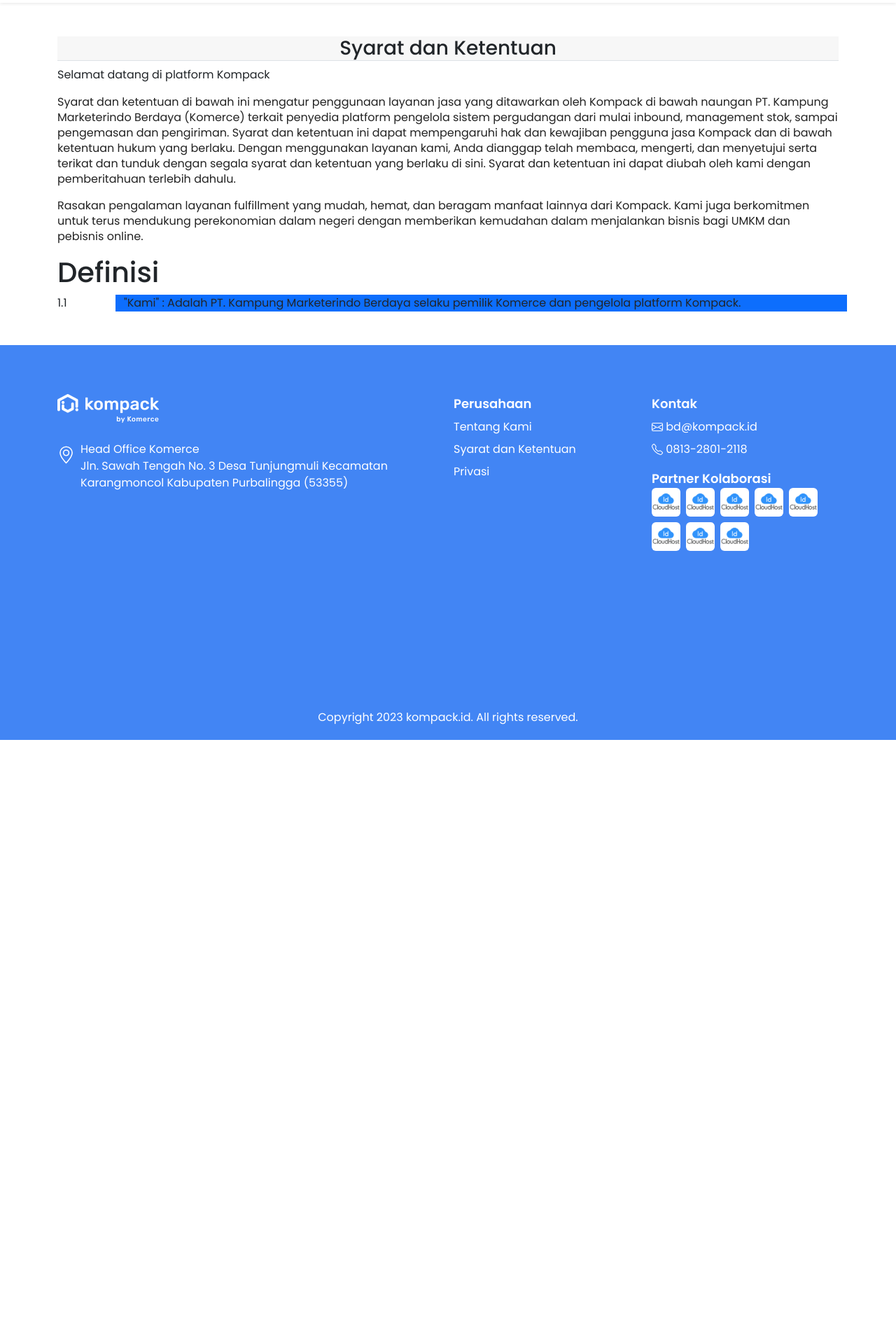
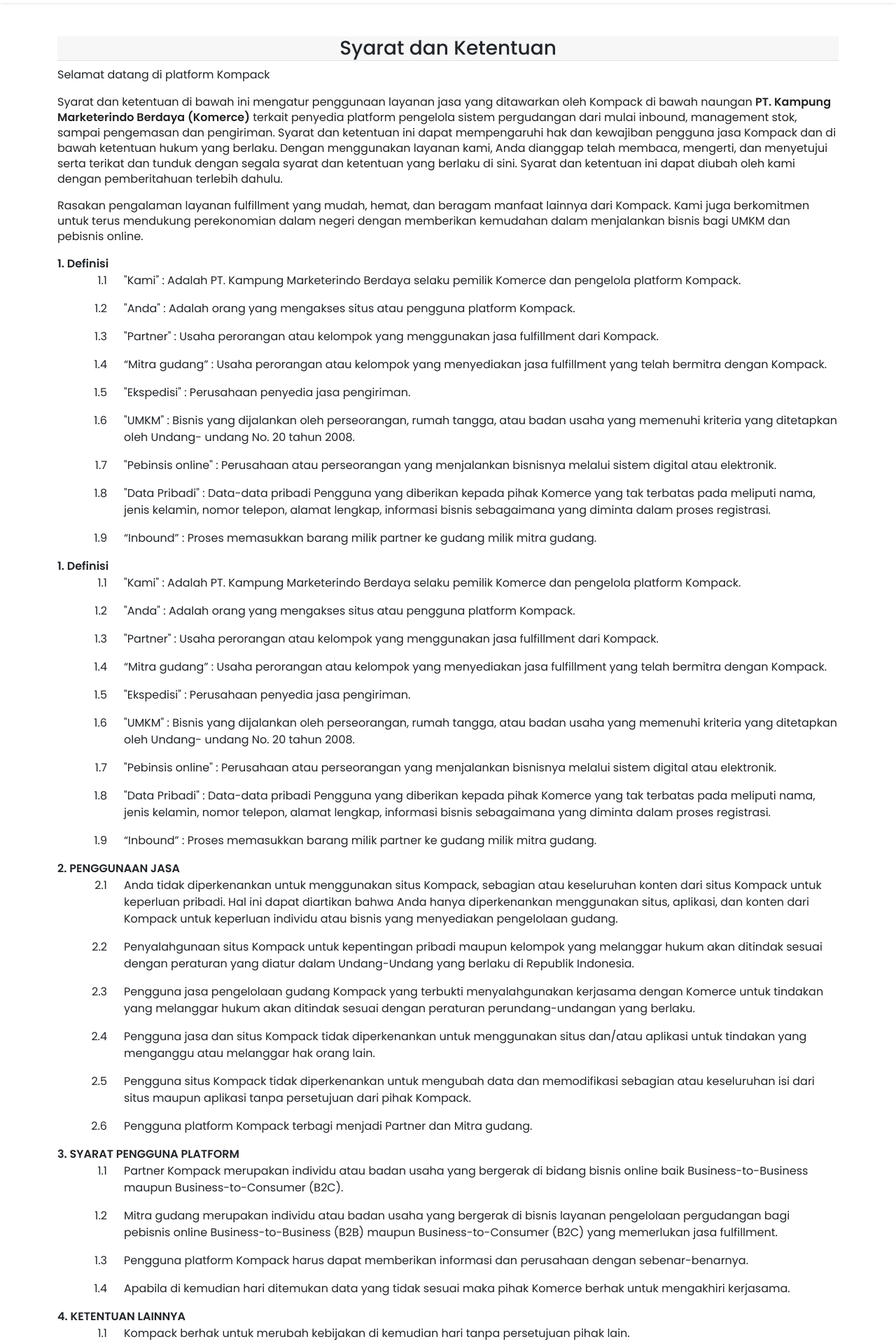
Before and after one commit to rizkiramadhanx/kompack-clone, a Nuxt app: page /syarat in a window 1280 px wide. Shown: the part 60-1980 px from the top of the page at 70% size. Before the commit the page ends 1117 px from the top, so only its background shows below. Built offline with nearby package versions, Linux system fonts and the light colour scheme.

Commit message:
feat : page kebijakan and mitra

```diff
--- a/pages/kebijakan.vue
+++ b/pages/kebijakan.vue
@@ -1,21 +1,72 @@
 <template>
-  <div class="d-flex py-5 bg-primary">
-    <div class="d-flex">
-      <div>Halo</div>
-      <div>Halo 1</div>
-      <div>Halo 2</div>
-    </div>
-  </div>
+  <section class="container mt-5 mb-5 border-bottom">
+    <h2 class="text-center title_kebijakan fs-3 border-bottom">
+      Syarat dan Ketentuan
+    </h2>
+    <p>
+      <b>PT. Kampung Marketerindo Berdaya</b> yang kemudian disebut “Kompack”
+      atau “Kami” adalah pemilik konten, grafis, dan pengembang dari situs dan
+      platform Kompack. Kami berkomitmen untuk melindungi dan menghargai privasi
+      dan informasi pribadi maupun perusahaan yang kami miliki.
+    </p>
+    <p>
+      Anda wajib membaca dan memahami Kebijakan Privasi kami sebelum menggunakan
+      layanan Kompack. Dengan menggunakan layanan Kompack, kami menganggap Anda
+      telah setuju dengan Kebijakan Privasi Kami.
+    </p>
+    <b>PEROLEHAN DATA</b>
+    <p>Kompack memperoleh data pribadi maupun perusahaan melalui:</p>
+    <ul>
+      <li>Pencatatan data secara otomatis</li>
+      <li>Registrasi online</li>
+      <li>Sumber informasi lainnya</li>
+    </ul>
+    <b>PENGGUNAAN DATA</b>
+    <p>Data-data yang telah diperloleh akan digunakan untuk:</p>
+    <ul>
+      <li>Melakukan komunikasi dalam rangka penawaran jasa Kompack</li>
+      <li>
+        Melakukan komunikasi koordinasi antar pihak Kompack dengan partner dan
+        mitra gudang
+      </li>
+      <li>Menyebarkan informasi dan promosi Kompack</li>
+      <li>
+        Sebagai database kontak partner dan mitra gudang, calon partner dan
+        mitra gudang, ex-partner dan ex-mitra gudang,
+      </li>
+      <li>Pengisian data pada form Kompack</li>
+      <li>Registrasi online Sumber informasi lainnya</li>
+    </ul>
+    <b>JAMINANAN KEAMANAN DATA</b>
+    <p>
+      Kompack menjamin kerahasiaan dan keamanan data pribadi maupun bisnis dari
+      pihak-pihak lain yang akan menggunakan untuk tindakan yang merugikan
+      pribadi atau bisnis. Kompack akan menginformasikan terlebih dahulu dan
+      meminta persetujuan pemilik data jika akan melakukan publikasi data
+      pribadi atau bisnis pengguna jasa.
+    </p>
+    <p>
+      Namun Kompack tidak bertanggung jawab apabila kebocoran data dilakukan
+      karena tindakan pemilik data atau pengguna jasa tanpa arahan dari pihak
+      Kompack.
+    </p>
+  </section>
 </template>
 
 <script setup>
-// definePageMeta({
-//   layout: "main",
-// });
+definePageMeta({
+  layout: "main",
+});
 </script>
 
 <style>
-.widthpenuh {
-  min-width: 1000px;
+.title_kebijakan {
+  background-color: #f7f7f7;
+}
+
+.text_kebijakan {
+  font-size: 16px;
+  line-height: 22px;
+  color: #222222;
 }
 </style>
--- a/pages/mitra.vue
+++ b/pages/mitra.vue
@@ -1,5 +1,5 @@
 <template>
-  <section class="container">
+  <section class="container mb-5 mt-2">
     <div class="row">
       <div class="col-6 hero_left d-flex flex-column justify-content-center">
         <h1 class="h1 title_hero">
@@ -66,7 +66,9 @@
   <section class="container mt-5">
     <div class="row">
       <div class="col-md-6 d-flex flex-column justify-content-center">
-        <h1>Jadi Mitra Gudang Kompack itu MUDAH!</h1>
+        <h1>
+          Jadi Mitra Gudang Kompack itu <span class="blue-text">MUDAH!</span>
+        </h1>
         <div class="mt-5">
           <template v-for="(data, key) in ListEasy" :key="key">
             <div class="d-flex gap-2">
@@ -240,9 +242,6 @@
   color: white;
 }
 
-.background_image {
-}
-
 .button_contact {
   width: fit-content;
 }
@@ -255,4 +254,8 @@
 .contact_section section {
   padding: 100px;
 }
+
+.blue-text {
+  color: #4285f4;
+}
 </style>
--- a/pages/syarat.vue
+++ b/pages/syarat.vue
@@ -1,34 +1,71 @@
 <template>
   <section class="container mt-5 mb-5">
-    <h2 class="text-center title-syarat fs-3 border-bottom">
+    <h2 class="text-center title_syarat fs-3 border-bottom">
       Syarat dan Ketentuan
     </h2>
     <p>Selamat datang di platform Kompack</p>
-    <p class="mt-2 text-syarat">
+    <p class="mt-2 text_syarat">
       Syarat dan ketentuan di bawah ini mengatur penggunaan layanan jasa yang
-      ditawarkan oleh Kompack di bawah naungan PT. Kampung Marketerindo Berdaya
-      (Komerce) terkait penyedia platform pengelola sistem pergudangan dari
-      mulai inbound, management stok, sampai pengemasan dan pengiriman. Syarat
-      dan ketentuan ini dapat mempengaruhi hak dan kewajiban pengguna jasa
-      Kompack dan di bawah ketentuan hukum yang berlaku. Dengan menggunakan
-      layanan kami, Anda dianggap telah membaca, mengerti, dan menyetujui serta
-      terikat dan tunduk dengan segala syarat dan ketentuan yang berlaku di
-      sini. Syarat dan ketentuan ini dapat diubah oleh kami dengan pemberitahuan
-      terlebih dahulu.
+      ditawarkan oleh Kompack di bawah naungan
+      <b>PT. Kampung Marketerindo Berdaya (Komerce)</b> terkait penyedia
+      platform pengelola sistem pergudangan dari mulai inbound, management stok,
+      sampai pengemasan dan pengiriman. Syarat dan ketentuan ini dapat
+      mempengaruhi hak dan kewajiban pengguna jasa Kompack dan di bawah
+      ketentuan hukum yang berlaku. Dengan menggunakan layanan kami, Anda
+      dianggap telah membaca, mengerti, dan menyetujui serta terikat dan tunduk
+      dengan segala syarat dan ketentuan yang berlaku di sini. Syarat dan
+      ketentuan ini dapat diubah oleh kami dengan pemberitahuan terlebih dahulu.
     </p>
-    <p class="text-syarat">
+    <p class="text_syarat">
       Rasakan pengalaman layanan fulfillment yang mudah, hemat, dan beragam
       manfaat lainnya dari Kompack. Kami juga berkomitmen untuk terus mendukung
       perekonomian dalam negeri dengan memberikan kemudahan dalam menjalankan
       bisnis bagi UMKM dan pebisnis online.
     </p>
-    <h1>Definisi</h1>
+    <b>1. Definisi</b>
     <div class="row">
-      <div class="col-1">1.1</div>
-      <div class="col-11 bg-primary">
-        "Kami" : Adalah PT. Kampung Marketerindo Berdaya selaku pemilik Komerce
-        dan pengelola platform Kompack.
-      </div>
+      <template v-for="(list, key) in listDefinisi">
+        <div class="col-1 list">1.{{ key + 1 }}</div>
+        <p class="col-11">
+          {{ list }}
+        </p>
+      </template>
+    </div>
+    <b>1. Definisi</b>
+    <div class="row">
+      <template v-for="(list, key) in listDefinisi">
+        <div class="col-1 list">1.{{ key + 1 }}</div>
+        <p class="col-11">
+          {{ list }}
+        </p>
+      </template>
+    </div>
+    <b>2. PENGGUNAAN JASA</b>
+    <div class="row">
+      <template v-for="(list, key) in listPenggunaanJasa">
+        <div class="col-1 list">2.{{ key + 1 }}</div>
+        <p class="col-11">
+          {{ list }}
+        </p>
+      </template>
+    </div>
+    <b>3. SYARAT PENGGUNA PLATFORM</b>
+    <div class="row">
+      <template v-for="(list, key) in listSyaratPenggunaan">
+        <div class="col-1 list">1.{{ key + 1 }}</div>
+        <p class="col-11">
+          {{ list }}
+        </p>
+      </template>
+    </div>
+    <b>4. KETENTUAN LAINNYA</b>
+    <div class="row">
+      <template v-for="(list, key) in ListKetentuanLainya">
+        <div class="col-1 list">1.{{ key + 1 }}</div>
+        <p class="col-11">
+          {{ list }}
+        </p>
+      </template>
     </div>
   </section>
 </template>
@@ -36,16 +73,54 @@
 definePageMeta({
   layout: "main",
 });
+
+const listDefinisi = [
+  `"Kami" : Adalah PT. Kampung Marketerindo Berdaya selaku pemilik Komerce dan pengelola platform Kompack.`,
+  `"Anda" : Adalah orang yang mengakses situs atau pengguna platform Kompack.`,
+  `"Partner" : Usaha perorangan atau kelompok yang menggunakan jasa fulfillment dari Kompack.`,
+  `“Mitra gudang” : Usaha perorangan atau kelompok yang menyediakan jasa fulfillment yang telah bermitra dengan Kompack.`,
+  `"Ekspedisi" : Perusahaan penyedia jasa pengiriman.`,
+  `"UMKM" : Bisnis yang dijalankan oleh perseorangan, rumah tangga, atau badan usaha yang memenuhi kriteria yang ditetapkan oleh Undang- undang No. 20 tahun 2008.`,
+  `"Pebinsis online" : Perusahaan atau perseorangan yang menjalankan bisnisnya melalui sistem digital atau elektronik.`,
+  `"Data Pribadi" : Data-data pribadi Pengguna yang diberikan kepada pihak Komerce yang tak terbatas pada meliputi nama, jenis kelamin, nomor telepon, alamat lengkap, informasi bisnis sebagaimana yang diminta dalam proses registrasi.`,
+  `“Inbound” : Proses memasukkan barang milik partner ke gudang milik mitra gudang.`,
+];
+
+const listPenggunaanJasa = [
+  "Anda tidak diperkenankan untuk menggunakan situs Kompack, sebagian atau keseluruhan konten dari situs Kompack untuk keperluan pribadi. Hal ini dapat diartikan bahwa Anda hanya diperkenankan menggunakan situs, aplikasi, dan konten dari Kompack untuk keperluan individu atau bisnis yang menyediakan pengelolaan gudang.",
+  "Penyalahgunaan situs Kompack untuk kepentingan pribadi maupun kelompok yang melanggar hukum akan ditindak sesuai dengan peraturan yang diatur dalam Undang-Undang yang berlaku di Republik Indonesia.",
+  "Pengguna jasa pengelolaan gudang Kompack yang terbukti menyalahgunakan kerjasama dengan Komerce untuk tindakan yang melanggar hukum akan ditindak sesuai dengan peraturan perundang-undangan yang berlaku.",
+  "Pengguna jasa dan situs Kompack tidak diperkenankan untuk menggunakan situs dan/atau aplikasi untuk tindakan yang menganggu atau melanggar hak orang lain.",
+  "Pengguna situs Kompack tidak diperkenankan untuk mengubah data dan memodifikasi sebagian atau keseluruhan isi dari situs maupun aplikasi tanpa persetujuan dari pihak Kompack.",
+  "Pengguna platform Kompack terbagi menjadi Partner dan Mitra gudang.",
+];
+
+const listSyaratPenggunaan = [
+  "Partner Kompack merupakan individu atau badan usaha yang bergerak di bidang bisnis online baik Business-to-Business maupun Business-to-Consumer (B2C).",
+  "Mitra gudang merupakan individu atau badan usaha yang bergerak di bisnis layanan pengelolaan pergudangan bagi pebisnis online Business-to-Business (B2B) maupun Business-to-Consumer (B2C) yang memerlukan jasa fulfillment.",
+  "Pengguna platform Kompack harus dapat memberikan informasi dan perusahaan dengan sebenar-benarnya.",
+  "Apabila di kemudian hari ditemukan data yang tidak sesuai maka pihak Komerce berhak untuk mengakhiri kerjasama.",
+];
+
+const ListKetentuanLainya = [
+  "Kompack berhak untuk merubah kebijakan di kemudian hari tanpa persetujuan pihak lain.",
+  "Syarat-syarat yang tidak tertulis dalam dokumen ini bersifat fleksibel, kesepakatan dapat dicapai dengan diskusi yang melibatkan kedua belah pihak.",
+  "Untuk pertanyaan seputar hal-hal yang tidak disebutkan dalam Syarat dan Ketentuan ini, Anda dapat bertanya melalui e-mail kami di kontak Kompack atau menghubungi kami di nomor kompack.",
+];
 </script>
 
 <style>
-.text-syarat {
+.text_syarat {
   font-size: 16px;
   line-height: 22px;
   color: #222222;
 }
 
-.title-syarat {
+.title_syarat {
   background-color: #f7f7f7;
 }
+
+.list {
+  text-align: right;
+}
 </style>
```
